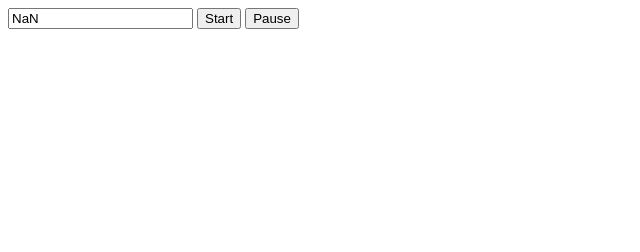
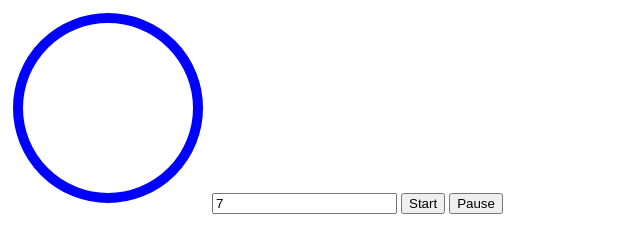
Before and after one commit to rssebastian/timer-app, a plain HTML site: page index.html in a window 1280 px wide. Both pictures are taken after a click on the button "Start". Shown: the whole page, without its empty margins (0-640 px from the left). Drawn offline with Linux system fonts and the light colour scheme.

Commit message:
initialized svg circle for the timer

```diff
--- a/index.html
+++ b/index.html
@@ -3,10 +3,23 @@
     <head>
     </head>
     <body>
-        <input id="duration"/>
+        <svg height="200" width="200">
+            <circle
+                r="90"
+                cx="100"
+                cy="100"
+                fill="transparent"
+                stroke="blue"
+                stroke-width="10"
+                stroke-dasharray="565"
+                stroke-dashoffset="0"
+                transform="rotate(-90, 100, 100)" />
+        </svg>
+
+        <input id="duration" value="10"/>
         <button id="start">Start</button>
         <button id="pause">Pause</button>
-
+        <script type="text/javascript" src="timer.js"></script>
         <script type="text/javascript" src="index.js"></script>
     </body>
 </html>
--- a/index.js
+++ b/index.js
@@ -1,37 +1,15 @@
-class Timer {
-    constructor(durationInput, startButton, pauseButton) {
-        this.durationInput = durationInput;
-        this.startButton = startButton;
-        this.pauseButton = pauseButton;
-
-        this.startButton.addEventListener('click', this.start);
-        this.pauseButton.addEventListener('click', this.pause);
-    };
-
-    start = () => {
-        this.tick();
-        this.intervalId = setInterval(this.tick, 1000);
-    };
-
-    pause = () => {
-        clearInterval(this.intervalId);
-    };
-
-    tick = () => {
-        this.timeRemaining = this.timeRemaining - 1;
-    };
-
-    get timeRemaining() {
-        return parseFloat(this.durationInput.value);
-    };
-
-    set timeRemaining(time) {
-        this.durationInput.value = time;
-    };
-}
-
 const durationInput = document.querySelector('#duration');
 const startButton = document.querySelector('#start');
 const pauseButton = document.querySelector('#pause');
 
-const timer = new Timer(durationInput, startButton, pauseButton);
+const timer = new Timer(durationInput, startButton, pauseButton, {
+    onStart() {
+        console.log('Timer started');
+    },
+    onTick() {
+        console.log('Timer just ticked down');
+    },
+    onComplete() {
+        console.log('Timer has completed');
+    }
+});
--- /dev/null
+++ b/timer.js
@@ -0,0 +1,42 @@
+class Timer {
+    constructor(durationInput, startButton, pauseButton, callbacks) {
+        this.durationInput = durationInput;
+        this.startButton = startButton;
+        this.pauseButton = pauseButton;
+
+        this.startButton.addEventListener('click', this.start);
+        this.pauseButton.addEventListener('click', this.pause);
+
+        if (callbacks) {
+            this.onStart = callbacks.onStart;
+            this.onTick = callbacks.onTick;
+            this.onComplete = callbacks.onComplete;
+        };
+    };
+
+    start = () => {
+        if (this.onStart) this.onStart();
+        this.tick();
+        this.intervalId = setInterval(this.tick, 1000);
+    };
+
+    pause = () => clearInterval(this.intervalId);
+
+    tick = () => {
+        if (this.timeRemaining <= 0) {
+            this.pause()
+            if (this.onComplete) this.onComplete();
+        } else {
+            this.timeRemaining = this.timeRemaining - 1;
+            if (this.onTick) this.onTick();
+        };
+    };
+
+    get timeRemaining() {
+        return parseFloat(this.durationInput.value);
+    };
+
+    set timeRemaining(time) {
+        this.durationInput.value = time;
+    };
+}
```
